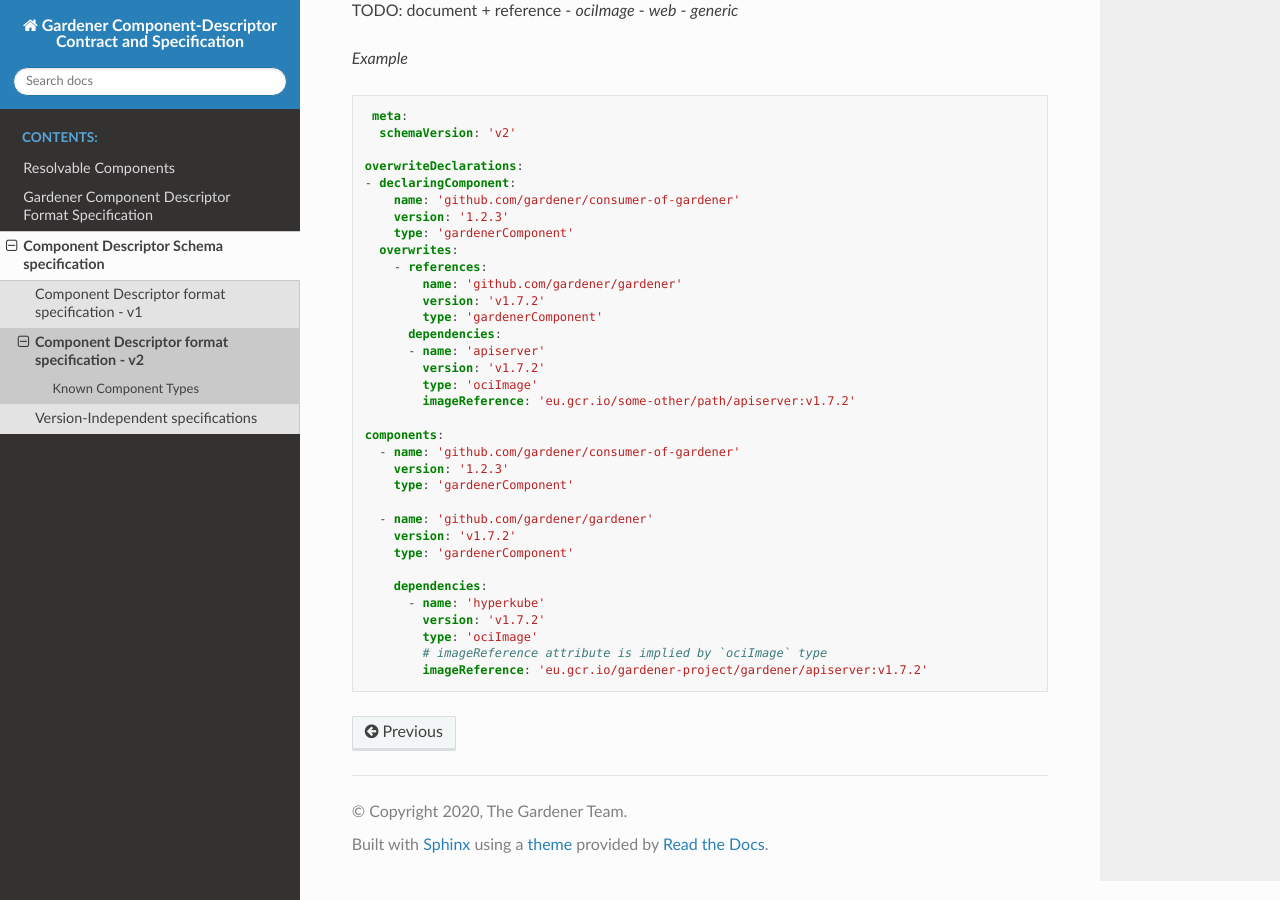
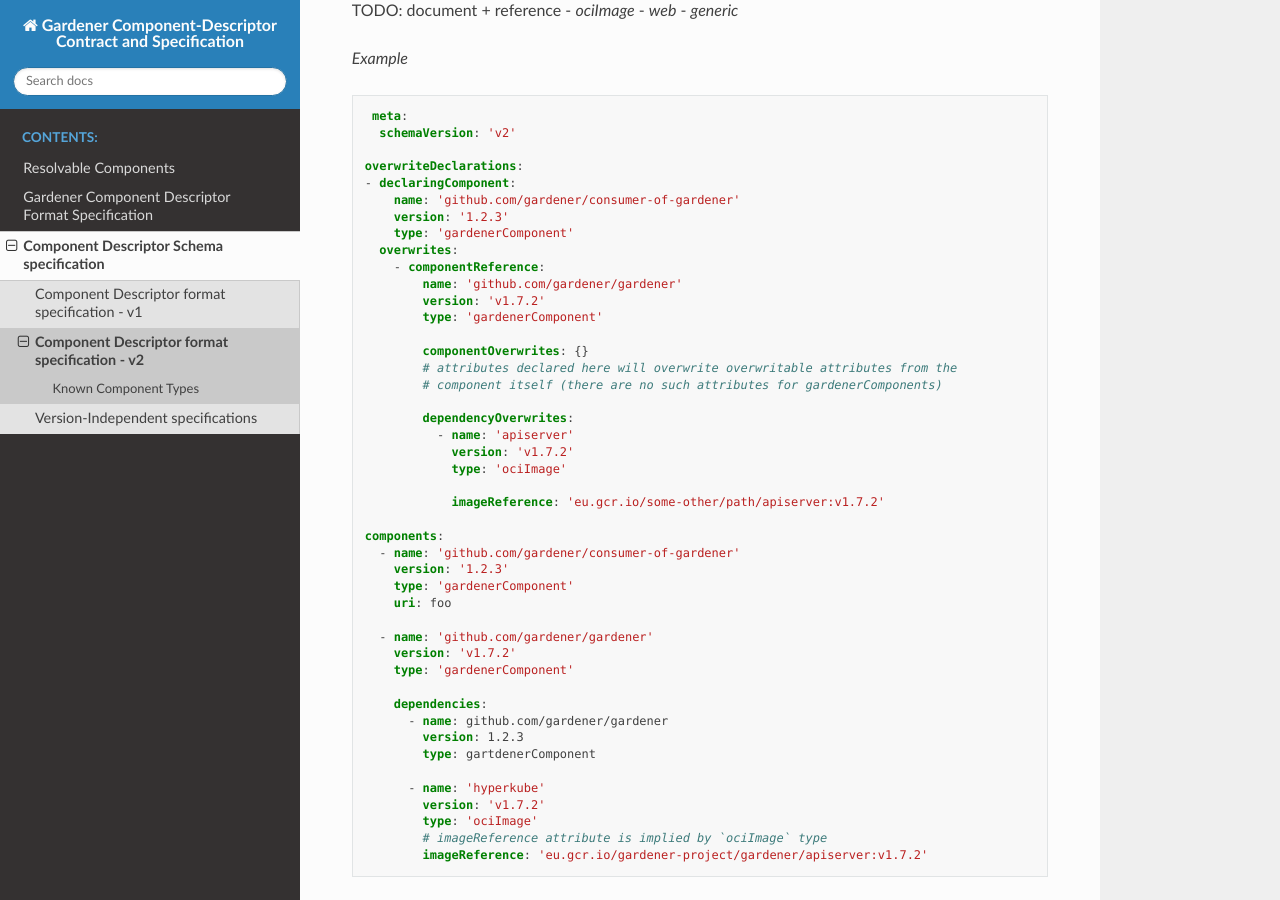
Before and after one commit to gardener-attic/component-spec, a Sphinx documentation site: the page built from doc/schema/v2.rst, in a window 1280 px wide and 900 px high, scrolled down 385 px. Built offline with Sphinx 7.4.7 and the Read the Docs theme 2.0.0, drawn with Linux system fonts in a browser that asks for light colours.

Commit message:
change v2 example (schema not yet finalised)

```diff
--- a/doc/schema/v2.rst
+++ b/doc/schema/v2.rst
@@ -32,26 +32,37 @@ TODO: document + reference
       version: '1.2.3'
       type: 'gardenerComponent'
     overwrites:
-      - references:
+      - componentReference:
           name: 'github.com/gardener/gardener'
           version: 'v1.7.2'
           type: 'gardenerComponent'
-        dependencies:
-        - name: 'apiserver'
-          version: 'v1.7.2'
-          type: 'ociImage'
-          imageReference: 'eu.gcr.io/some-other/path/apiserver:v1.7.2'
+
+          componentOverwrites: {}
+          # attributes declared here will overwrite overwritable attributes from the
+          # component itself (there are no such attributes for gardenerComponents)
+
+          dependencyOverwrites:
+            - name: 'apiserver'
+              version: 'v1.7.2'
+              type: 'ociImage'
+
+              imageReference: 'eu.gcr.io/some-other/path/apiserver:v1.7.2'
 
   components:
     - name: 'github.com/gardener/consumer-of-gardener'
       version: '1.2.3'
       type: 'gardenerComponent'
+      uri: foo
 
     - name: 'github.com/gardener/gardener'
       version: 'v1.7.2'
       type: 'gardenerComponent'
 
       dependencies:
+        - name: github.com/gardener/gardener
+          version: 1.2.3
+          type: gartdenerComponent
+
         - name: 'hyperkube'
           version: 'v1.7.2'
           type: 'ociImage'
```
